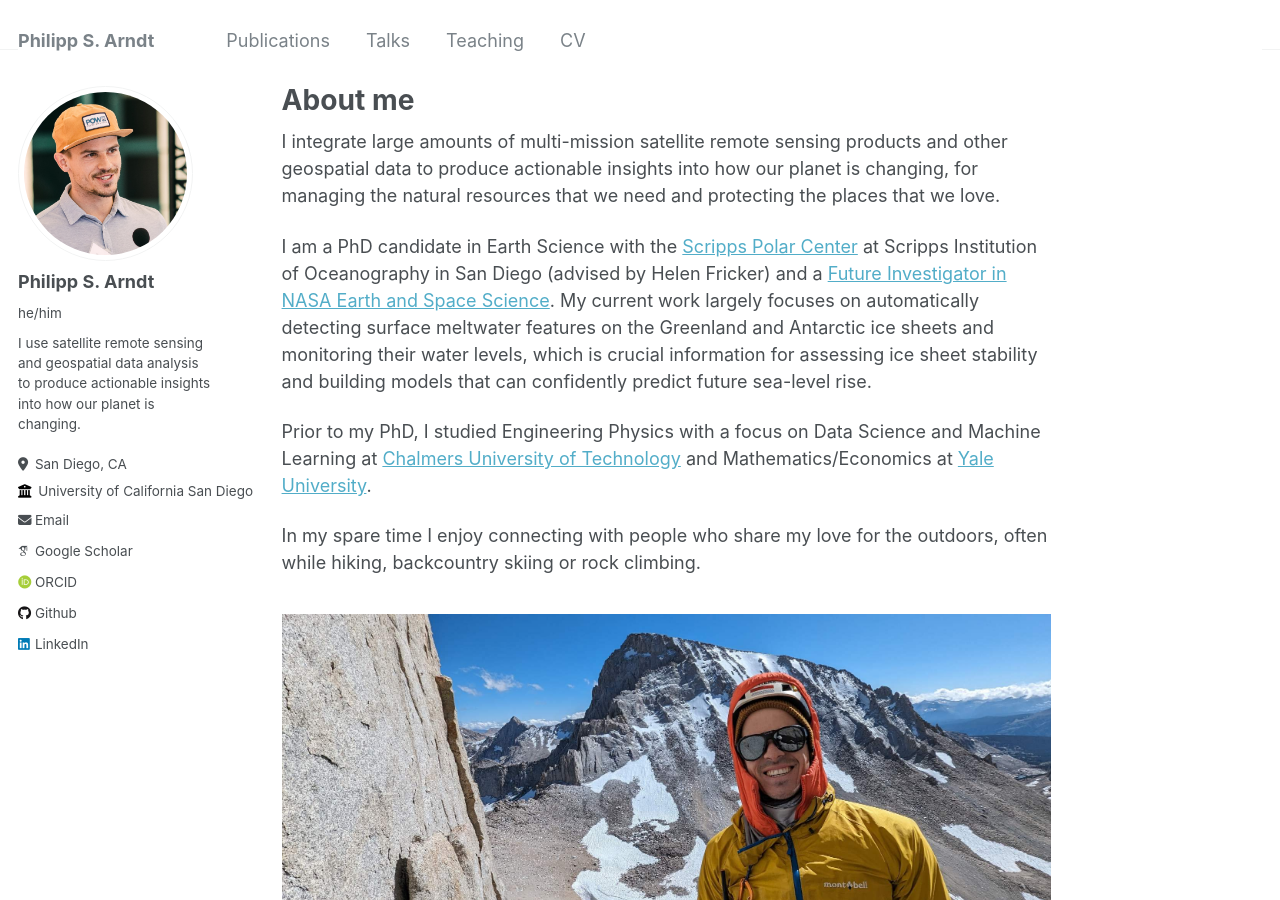
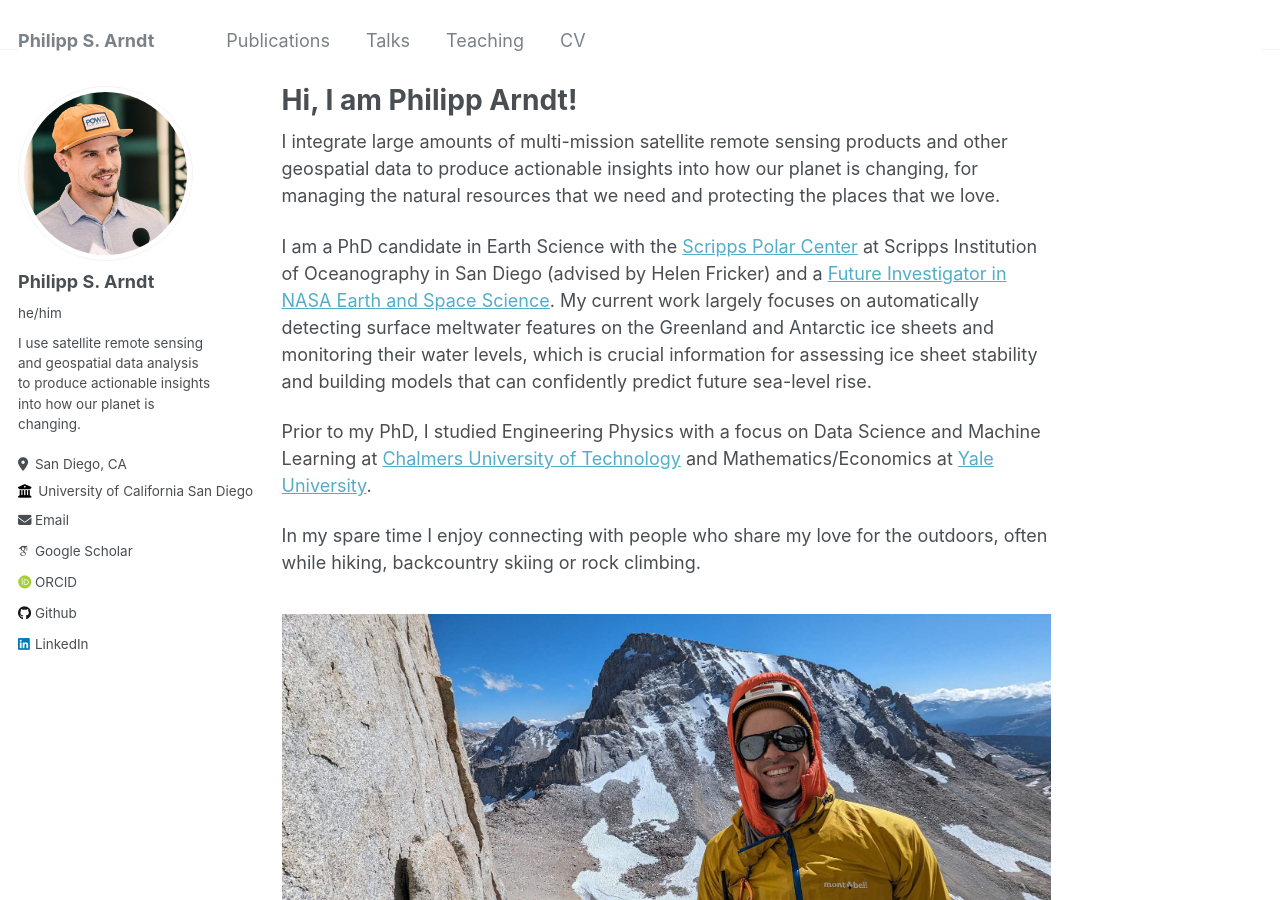
Before and after one commit to fliphilipp/fliphilipp.github.io, a Jekyll site: the page built from _pages/about.md, in a window 1280 px wide and 900 px high. Built offline with Jekyll 4.4.1, drawn with Linux system fonts in a browser that asks for light colours; some web fonts are replaced.

Commit message:
Update about.md title with name

```diff
--- a/_pages/about.md
+++ b/_pages/about.md
@@ -1,6 +1,6 @@
 ---
 permalink: /
-title: "About me"
+title: "Hi, I am Philipp Arndt!"
 author_profile: true
 redirect_from:
   - /about/
```
